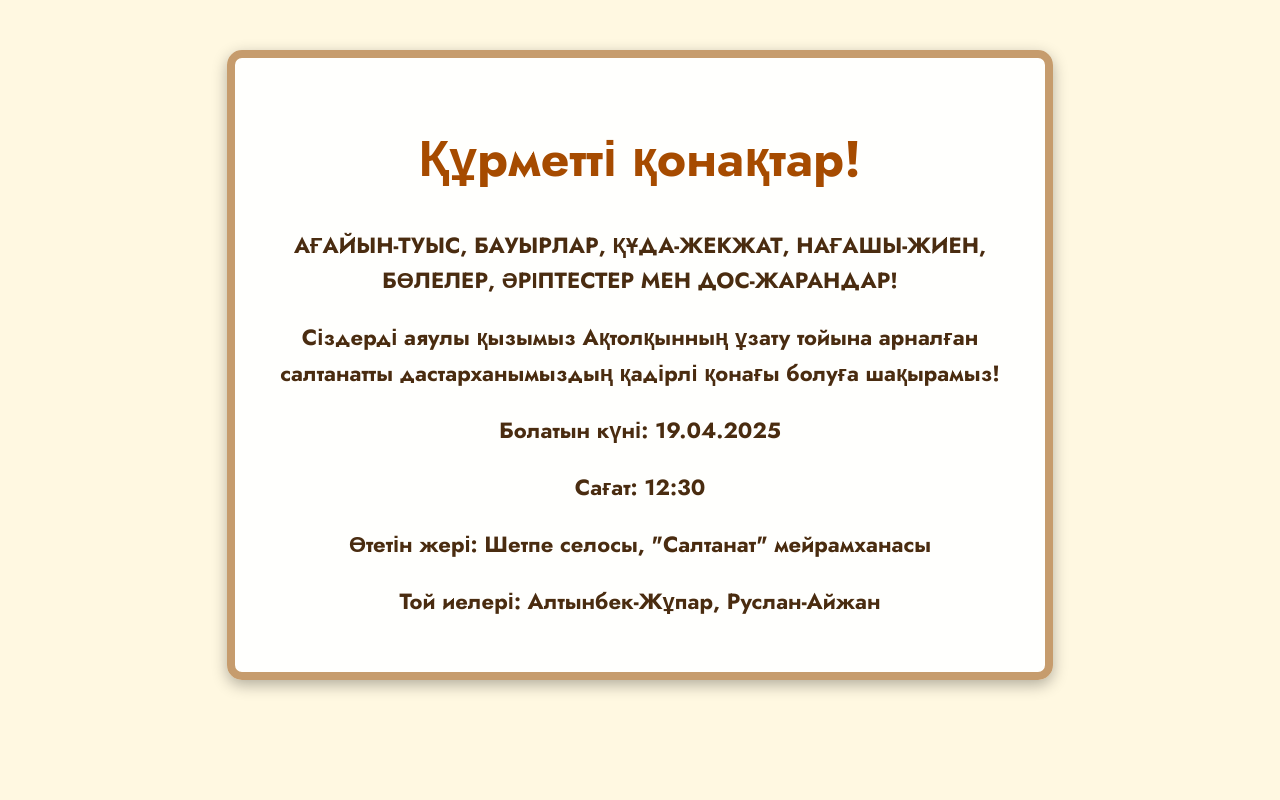
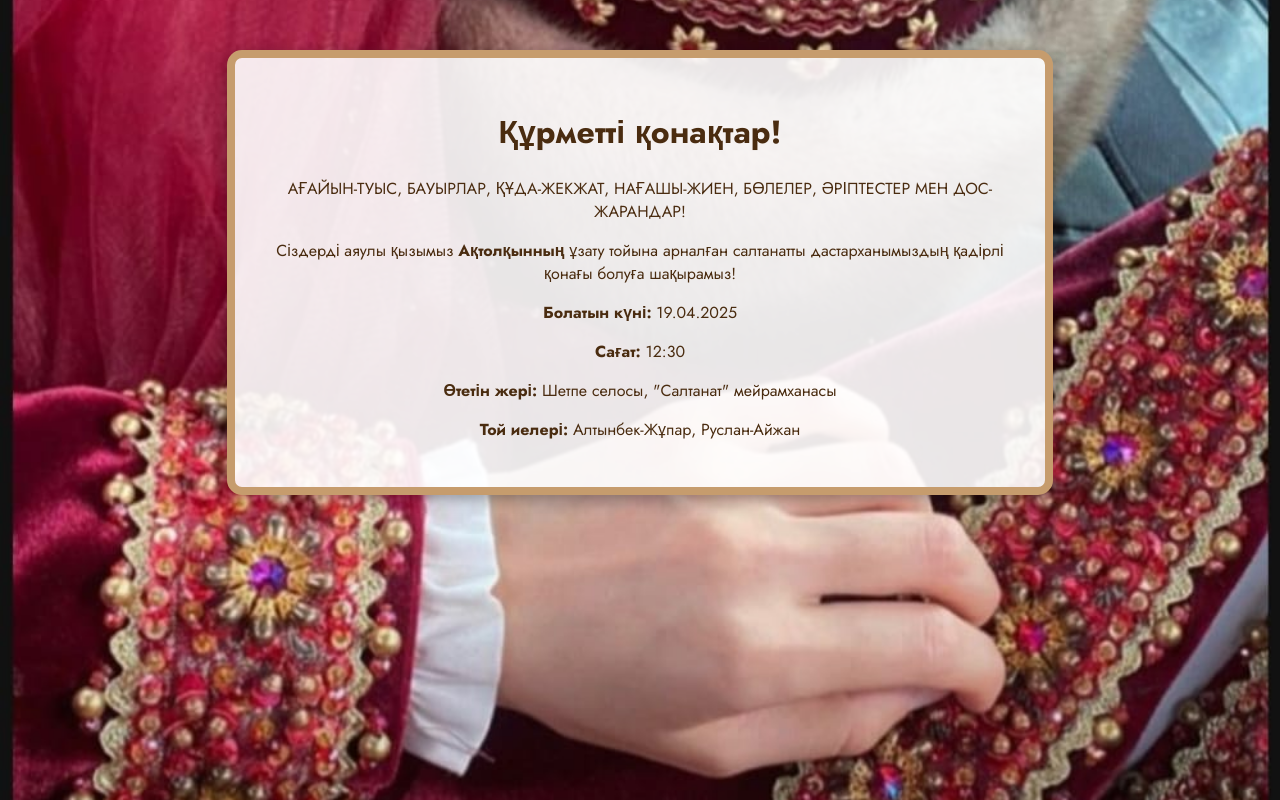
Before and after one commit to Ekon0/uzatu_toi, a plain HTML site: page index.html in a window 1280 px wide. Drawn offline with Linux system fonts and the light colour scheme.

Commit message:
Update style.css

```diff
--- a/style.css
+++ b/style.css
@@ -2,68 +2,22 @@
 
 body {
     font-family: 'Jost', sans-serif;
-    background-color: #fff8e1; /* Жұмсақ таза фон */
+    background: url('https://github.com/Ekon0/uzatu_toi/blob/main/IMG-20250402-WA0008.jpg') no-repeat center center fixed;
+    background-size: cover;
     text-align: center;
     color: #4a2c10;
     margin: 0;
     padding: 0;
 }
 
+/* Контейнер ішіндегі фонды мөлдір қылу */
 .container {
     max-width: 750px;
     margin: 50px auto;
-    background: rgba(255, 255, 255, 0.95);
+    background: rgba(255, 255, 255, 0.9); /* Ақшыл мөлдір фон */
     padding: 30px;
     border-radius: 15px;
     box-shadow: 0 5px 15px rgba(0, 0, 0, 0.3);
     border: 8px solid #c69c6d;
     position: relative;
 }
-
-/* Тақырып анимациясы (ұлғайып шығады) */
-h1 {
-    font-size: 50px;
-    color: #a64b00;
-    opacity: 0;
-    transform: scale(0.8);
-    animation: zoomIn 1.5s forwards;
-}
-
-/* Мәтін анимациясы (бір-бірден толқын тәрізді пайда болады) */
-p {
-    font-size: 22px;
-    line-height: 1.6;
-    font-weight: bold;
-    opacity: 0;
-    animation: fadeInText 2s ease-out forwards;
-}
-
-p:nth-child(2) { animation-delay: 0.5s; }
-p:nth-child(3) { animation-delay: 1s; }
-p:nth-child(4) { animation-delay: 1.5s; }
-
-/* Той уақыты мен орны (аздап айналып көрінеді) */
-.details {
-    margin-top: 20px;
-    font-size: 24px;
-    font-weight: bold;
-    opacity: 0;
-    transform: rotate(-5deg);
-    animation: rotateIn 1.5s ease-out forwards 2s;
-}
-
-/* Анимациялар */
-@keyframes zoomIn {
-    from { opacity: 0; transform: scale(0.8); }
-    to { opacity: 1; transform: scale(1); }
-}
-
-@keyframes fadeInText {
-    from { opacity: 0; transform: translateY(20px); }
-    to { opacity: 1; transform: translateY(0); }
-}
-
-@keyframes rotateIn {
-    from { opacity: 0; transform: rotate(-5deg); }
-    to { opacity: 1; transform: rotate(0deg); }
-}
```
